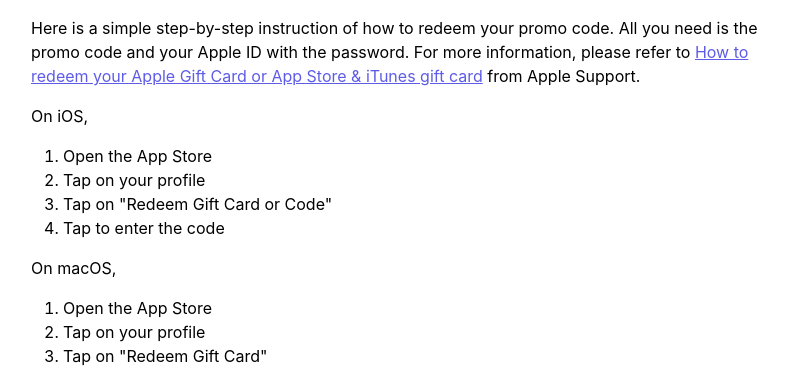
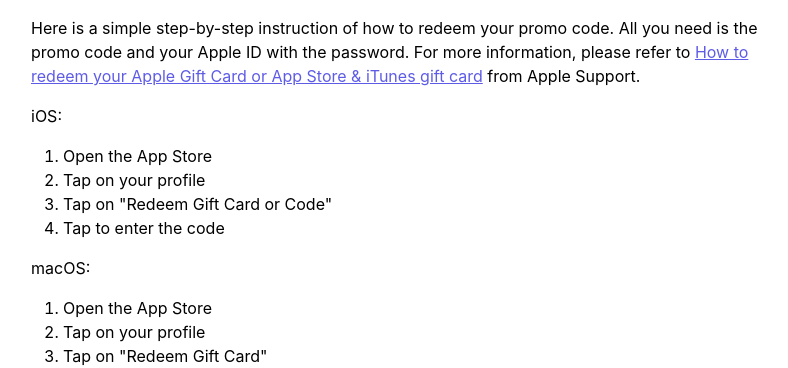
Before and after one commit to bluecometlabs/getexpenses.app, a Jekyll site: the page built from pages/faq/how-to-redeem-promo-code.md, in a window 1280 px wide. Shown: the part 150-518 px from the top of the page, without its empty margins (243-1031 px from the left). Built offline with Jekyll 4.4.1, drawn with Linux system fonts in a browser that asks for light colours.

Commit message:
Fix faq page

```diff
--- a/pages/faq/how-to-redeem-promo-code.md
+++ b/pages/faq/how-to-redeem-promo-code.md
@@ -7,7 +7,7 @@
 <h1>How to redeem a promo code</h1>
 <p>Here is a simple step-by-step instruction of how to redeem your promo code. All you need is the promo code and your Apple ID with the password. For more information, please refer to <a href="https://support.apple.com/en-us/HT201209">How to redeem your Apple Gift Card or App Store & iTunes gift card</a> from Apple Support.</p>
 
-<p>On iOS,</p>
+<p>iOS:</p>
 <ol>
     <li>Open the App Store</li>
     <li>Tap on your profile</li>
@@ -15,7 +15,7 @@
     <li>Tap to enter the code</li>
 </ol>
 
-<p>On macOS,</p>
+<p>macOS:</p>
 <ol>
     <li>Open the App Store</li>
     <li>Tap on your profile</li>
```
